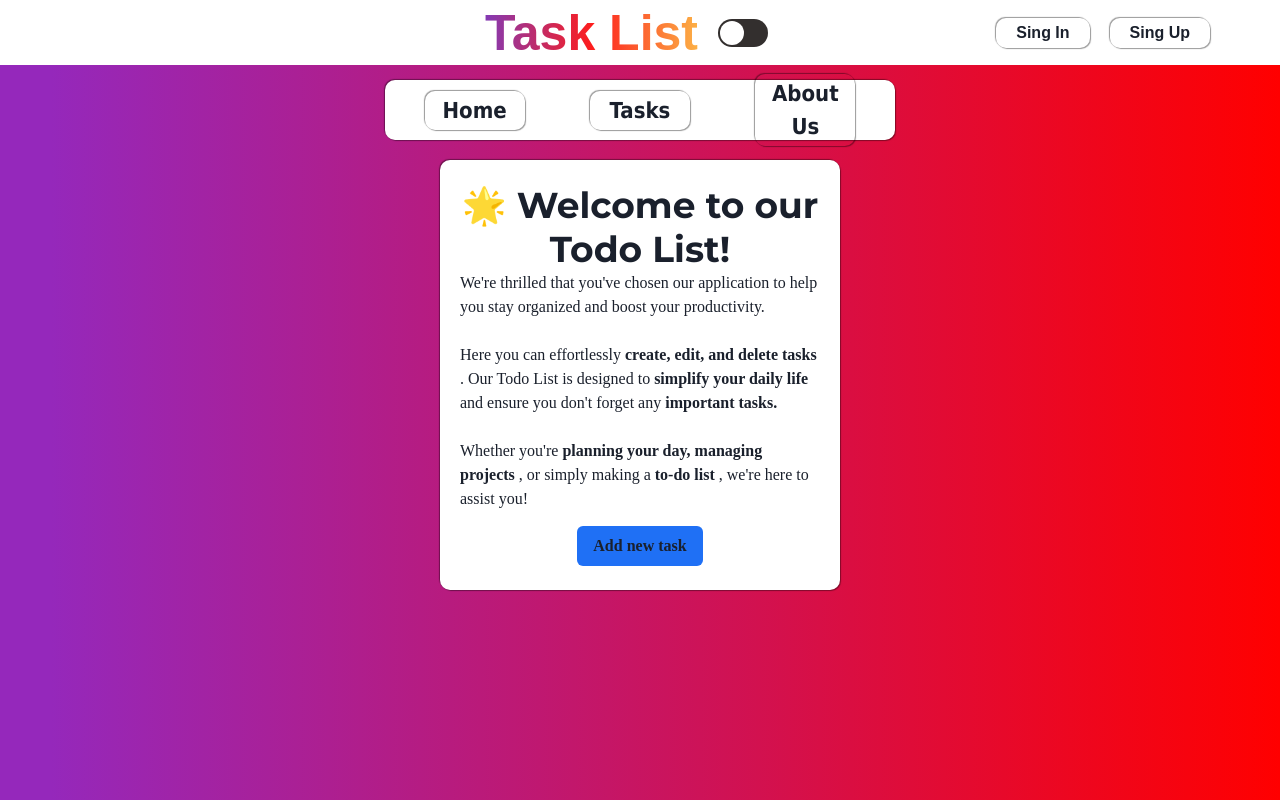
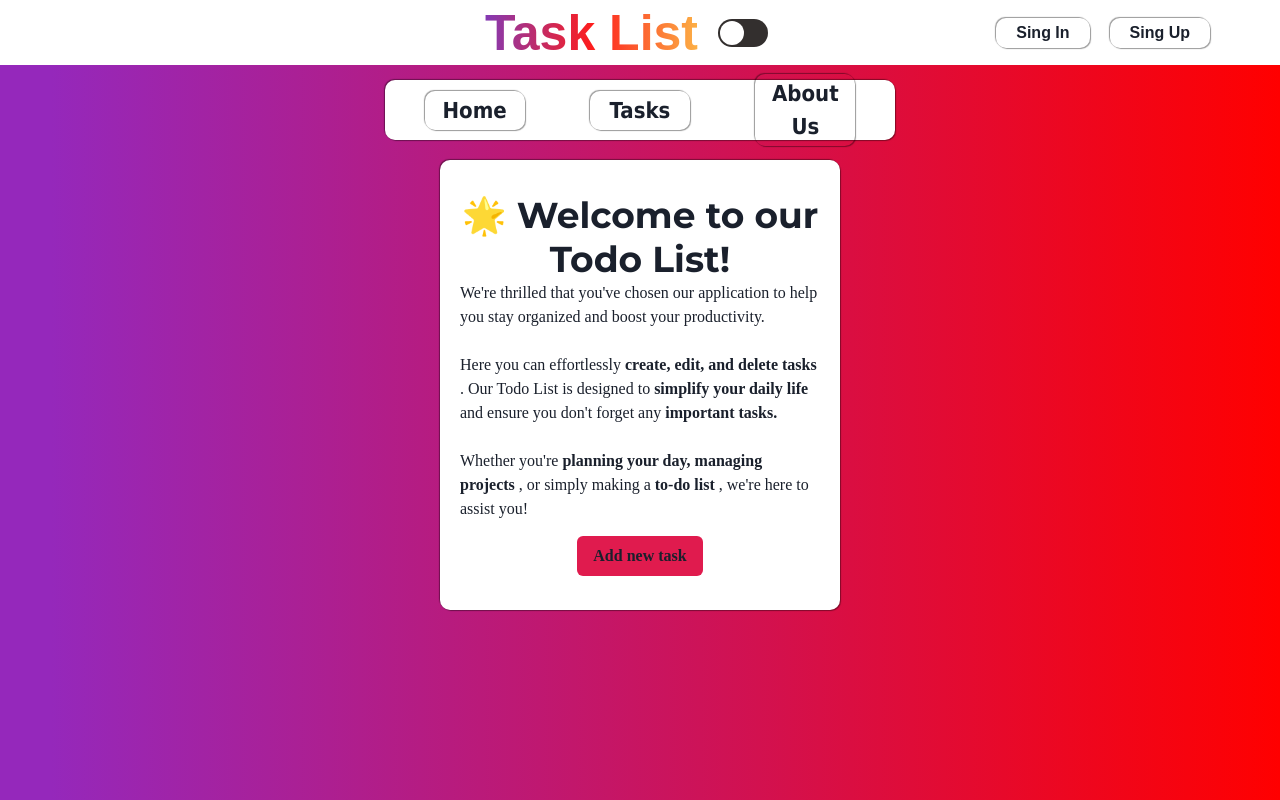
Before and after one commit to Dramalunar/Dramalunar.github.io, a React (Vite) app: page / in a window 1280 px wide. Built offline with nearby package versions, Linux system fonts and the light colour scheme; no server answers; a web font is replaced by a local one.

Commit message:
cambio de logo

```diff
--- a/index.html
+++ b/index.html
@@ -2,7 +2,7 @@
 <html lang="en">
   <head>
     <meta charset="UTF-8" />
-    <link rel="icon" type="image/svg+xml" href="/vite.svg" />
+    <link rel="icon" type="image/svg+xml" href="/Task.png" />
     <link rel="preconnect" href="https://fonts.googleapis.com" />
     <link rel="preconnect" href="https://fonts.gstatic.com" crossorigin />
     <link rel="preconnect" href="https://fonts.googleapis.com" />
--- a/src/pages/Home.jsx
+++ b/src/pages/Home.jsx
@@ -6,14 +6,12 @@ import { TaskContext } from "../DataContext/TaskContext";
 const Home = () => {
   const { colorMode } = useColorMode();
 
-  const navigate = useNavigate();
-
   const {registered} = useContext(TaskContext);
 
   return (
     <Flex
       w={{base:"100vw",lg:"400px"}}
-      h={{base:"auto",lg:"430px"}}
+      h={{base:"auto",lg:"450px"}}
       fontFamily="Numans"
       justifyContent="center"
       alignItems="center"
@@ -44,7 +42,7 @@ const Home = () => {
       </Text>
       <Box mt="15px">
         <Link to={registered ? "/Tasks" : "/login"}>
-        <Button bg="#1F70F5">Add new task</Button>
+        <Button bg="#E01B4E" >Add new task</Button>
       </Link>
       </Box>
 
```
Also changed, not shown: public/Task.png (added), public/Task.svg (added).
